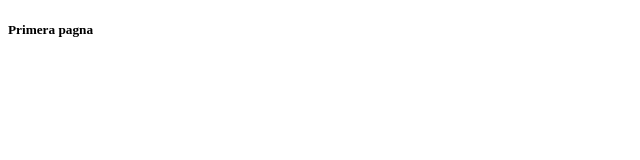
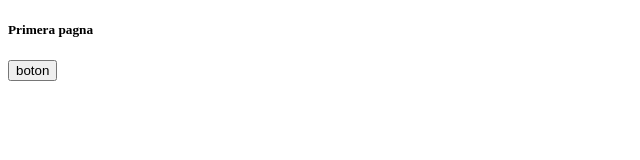
Before and after one commit to memop1/1, a plain HTML site: page index.html in a window 1280 px wide. Shown: the whole page, without its empty margins (0-640 px from the left). Drawn offline with Linux system fonts and the light colour scheme.

Commit message:
hola puto

```diff
--- a/index.html
+++ b/index.html
@@ -8,6 +8,7 @@
 <body>
 
 <h5>Primera pagna </h5>
+<button class="btn btn-succes">boton</button>
 
 </body>
 </html>
```
